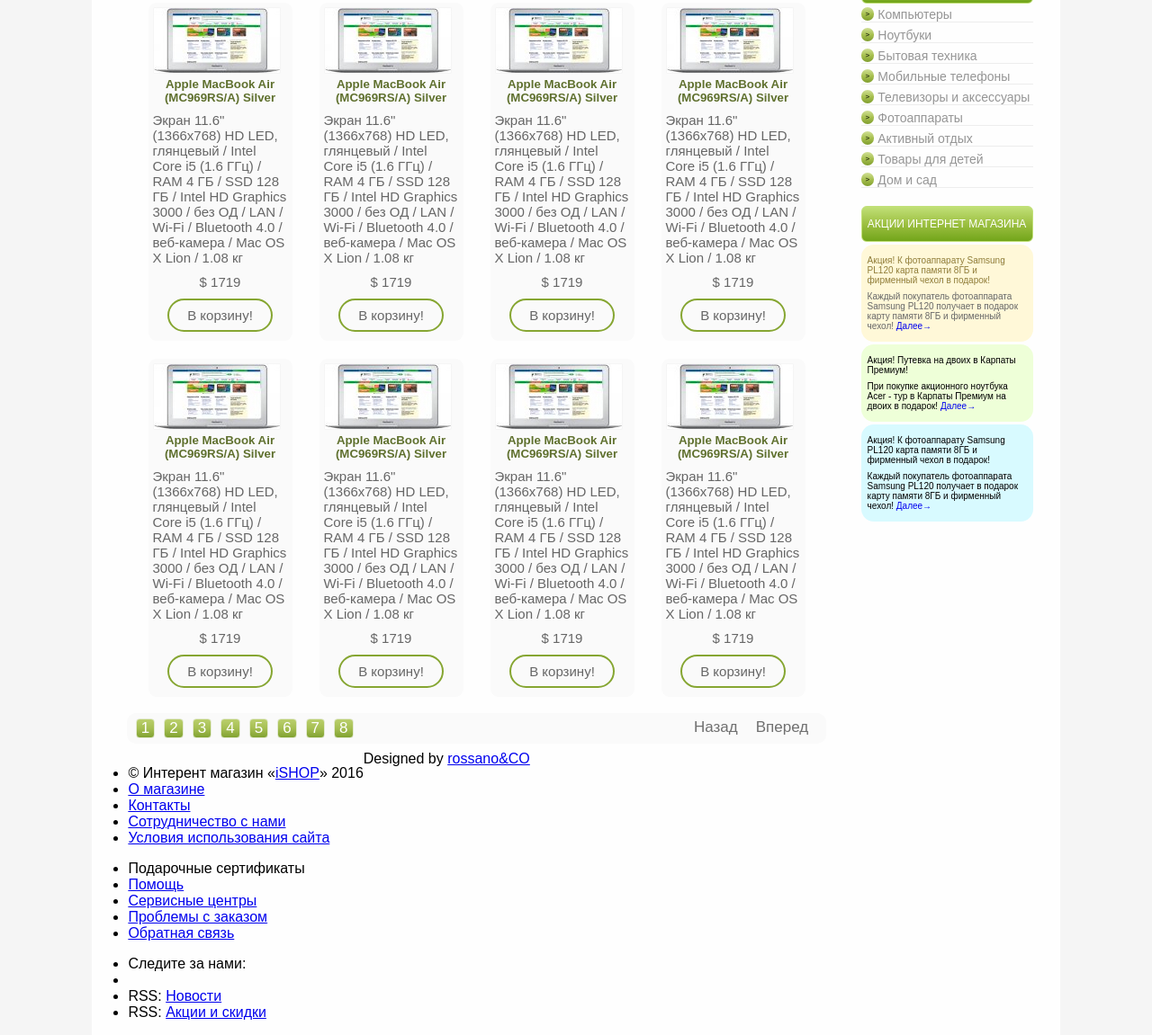
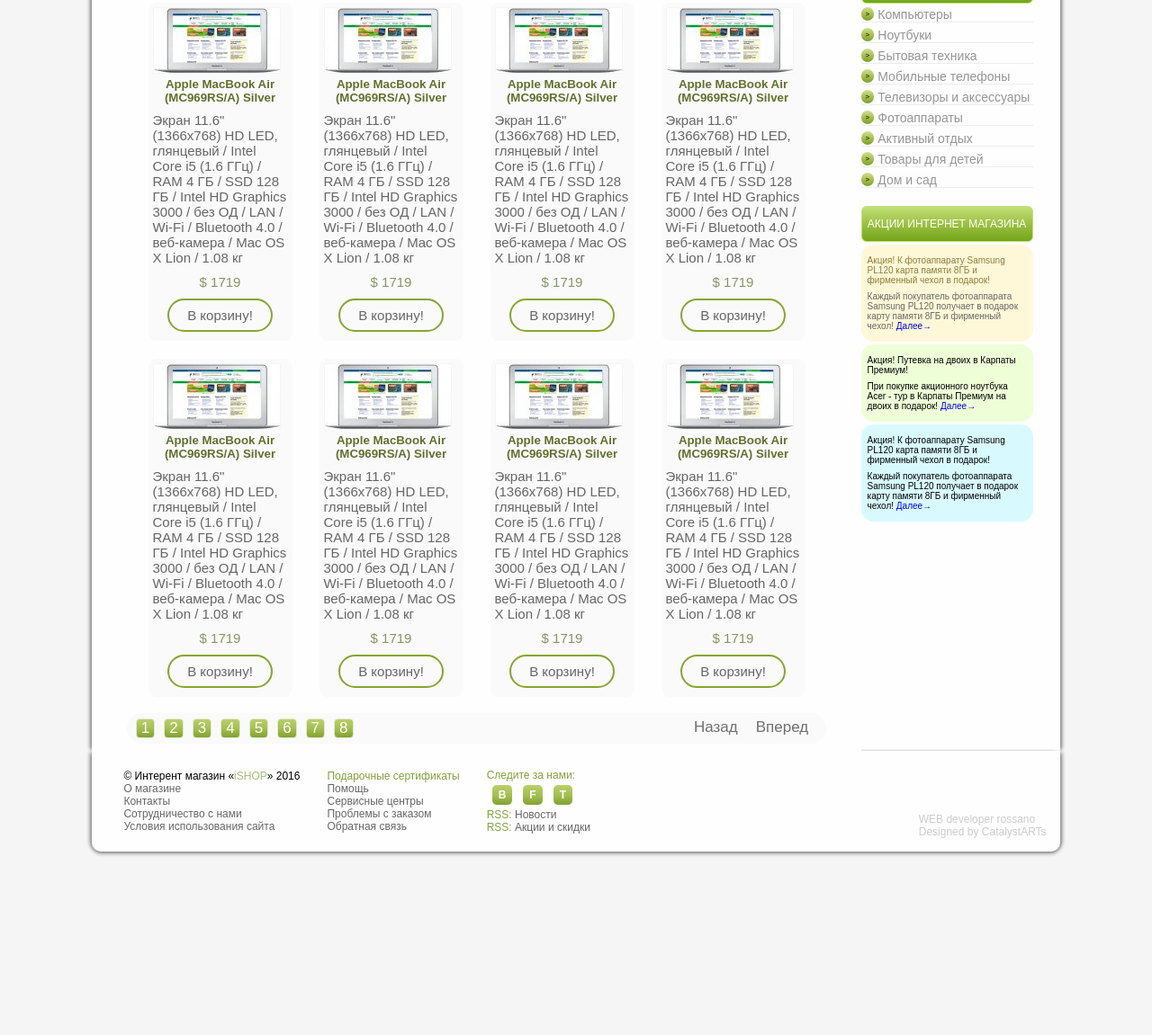
Before and after one commit to rossanoua/ishop, a plain HTML site: page index.html in a window 1280 px wide. Shown: the part 217-1368 px from the top of the page at 90% size. After the commit the page ends 1204 px from the top, so only its background shows below. Drawn offline with Linux system fonts and the light colour scheme.

Commit message:
footer styles ready border radius for page-nav in article was set in according with template opacity for text in header was set

```diff
--- a/css/styles.css
+++ b/css/styles.css
@@ -25,6 +25,10 @@ header {
     flex-flow: row wrap;
     justify-content: space-between;
     align-items: stretch;
+}
+
+.left, .right{
+    opacity: 0.8;
 }
 
 .left {
@@ -144,6 +148,7 @@ header nav div ul li:first-child {
     flex-flow: row nowrap;
     margin: 0 8vw;
     background-color: #FEFEFE;
+    box-shadow: 0 4px 4px -2px gray, 4px 0 4px -2px gray, -4px 0  4px -2px gray;
 }
 /*article styles*/
 article {
@@ -198,8 +203,9 @@ article {
     color: #666666;
 }
 
-.price{
+.product .price{
     text-align: center;
+    color: #889564;
 }
 
 .buy {
@@ -224,8 +230,7 @@ article {
     justify-content:space-between;
     align-items:stretch;
     background-color: #fafafa;
-    /*background-color: grey;*/
-    border-radius: 10px;
+    border-radius: 17px;
     margin:8px 3vw;
 }
 
@@ -411,6 +416,102 @@ aside {
 
 /*footer styles*/
 
+footer{
+    font-size:12px;
+    margin-bottom:40px;
 
+}
+footer a{
+    text-decoration: none;
+}
 
+footer .base2{
+    display: flex;
+    flex-flow: row nowrap;
+    justify-content:space-between;
+    border-bottom-left-radius: 10px;
+    border-bottom-right-radius: 10px;
+
+}
+
+.left-footer{
+    display: flex;
+    flex-flow: row nowrap;
+    justify-content:center;
+    align-items:center;
+    margin: 0 0 0 20px;
+}
+
+footer ul{
+    padding: 0;
+    list-style:none;
+}
+
+.left-footer ul {
+    margin:20px 15px;
+}
+
+.left-footer ul:first-child > li:first-child a:first-child {
+    color: #a7bb76;
+}
+.left-footer ul:first-child > li:first-child a:first-child:hover {
+    color: #000;
+}
+
+.left-footer a{
+    color: #666666;
+}
+
+/*text color for second and third section*/
+
+.left-footer ul:nth-child(2), .left-footer ul:last-child{
+    color: #83a03c;
+}
+
+/*end text color for second and third section*/
+
+/*rss and social section styles*/
+.left-footer ul:last-child ul{
+    display: flex;
+    flex-flow: row nowrap;
+    justify-content:flex-start;
+    align-items:center;
+    margin: 0;
+}
+
+.left-footer ul:last-child ul li {
+    margin:3px 5px;
+    font-weight:bold;
+    padding:4px 7px;
+    border:1px solid white;
+    border-radius: 6px;
+    background: #bacf6c; /* Old browsers */
+    background: -moz-linear-gradient(top, #bacf6c 0%, #a6bf53 50%, #81a231 100%); /* FF3.6-15 */
+    background: -webkit-linear-gradient(top, #bacf6c 0%,#a6bf53 50%,#81a231 100%); /* Chrome10-25,Safari5.1-6 */
+    background: linear-gradient(to bottom, #bacf6c 0%,#a6bf53 50%,#81a231 100%); /* W3C, IE10+, FF16+, Chrome26+, Opera12+, Safari7+ */
+    filter: progid:DXImageTransform.Microsoft.gradient( startColorstr='#bacf6c', endColorstr='#81a231',GradientType=0 ); /* IE6-9 */
+}
+
+.left-footer ul:last-child ul li:hover {
+    border: 1px solid #000;
+}
+
+.left-footer ul:last-child ul a {
+    color: white;
+}
+
+/* end rss and social section styles*/
+/* "designed by" styles*/
+
+footer .base2 div:last-child{
+    align-self:flex-end;
+    color: #cccccc;
+    margin: 0 15px 15px 0;
+}
+
+footer .base2 div:last-child a{
+    color: #cccccc;
+}
+
+/*end "designed by" styles*/
 /*end footer styles*/
--- a/index.html
+++ b/index.html
@@ -197,18 +197,19 @@
                 </ul>
                 <ul>
                     <li>Следите за нами:</li>
-                    <li>
-                        <p></p>
-                        <p></p>
-                        <p></p>
-                    </li>
+                    <ul>
+                        <li><a href="#">В</a></li>
+                        <li><a href="#">F</a></li>
+                        <li><a href="#">T</a></li>
+                    </ul>
                     <li>RSS: <a href="#">Новости</a></li>
                     <li>RSS: <a href="#">Акции и скидки</a></li>
                 </ul>
             </div>
 
-            <div class="designed-by">
-                <p>Designed by <a href="#">rossano&amp;CO</a></p>
+            <div>
+                <p>WEB developer <a href="#">rossano</a></p>
+                <p>Designed by <a href="#">CatalystARTs</a></p>
             </div>
         </div>
     </footer>
```
